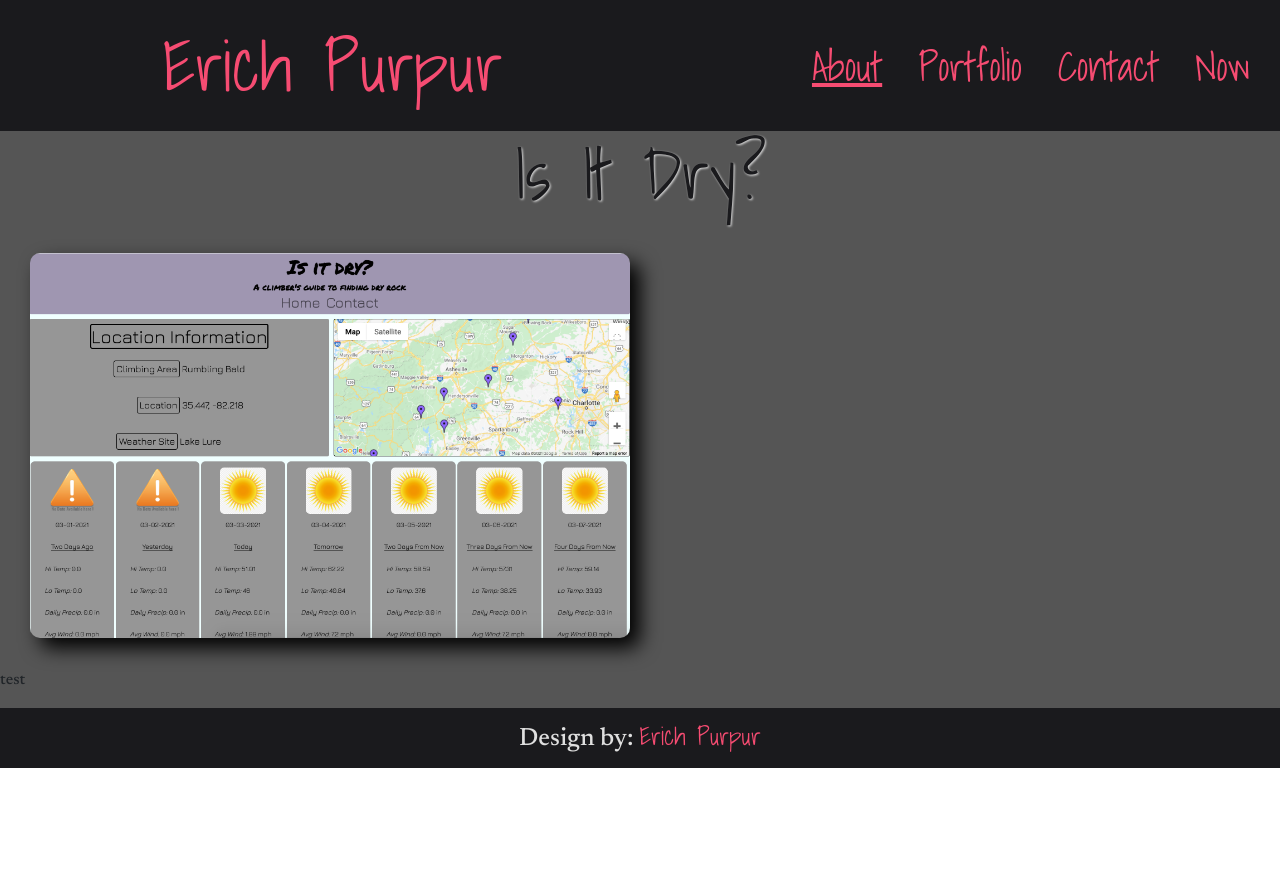
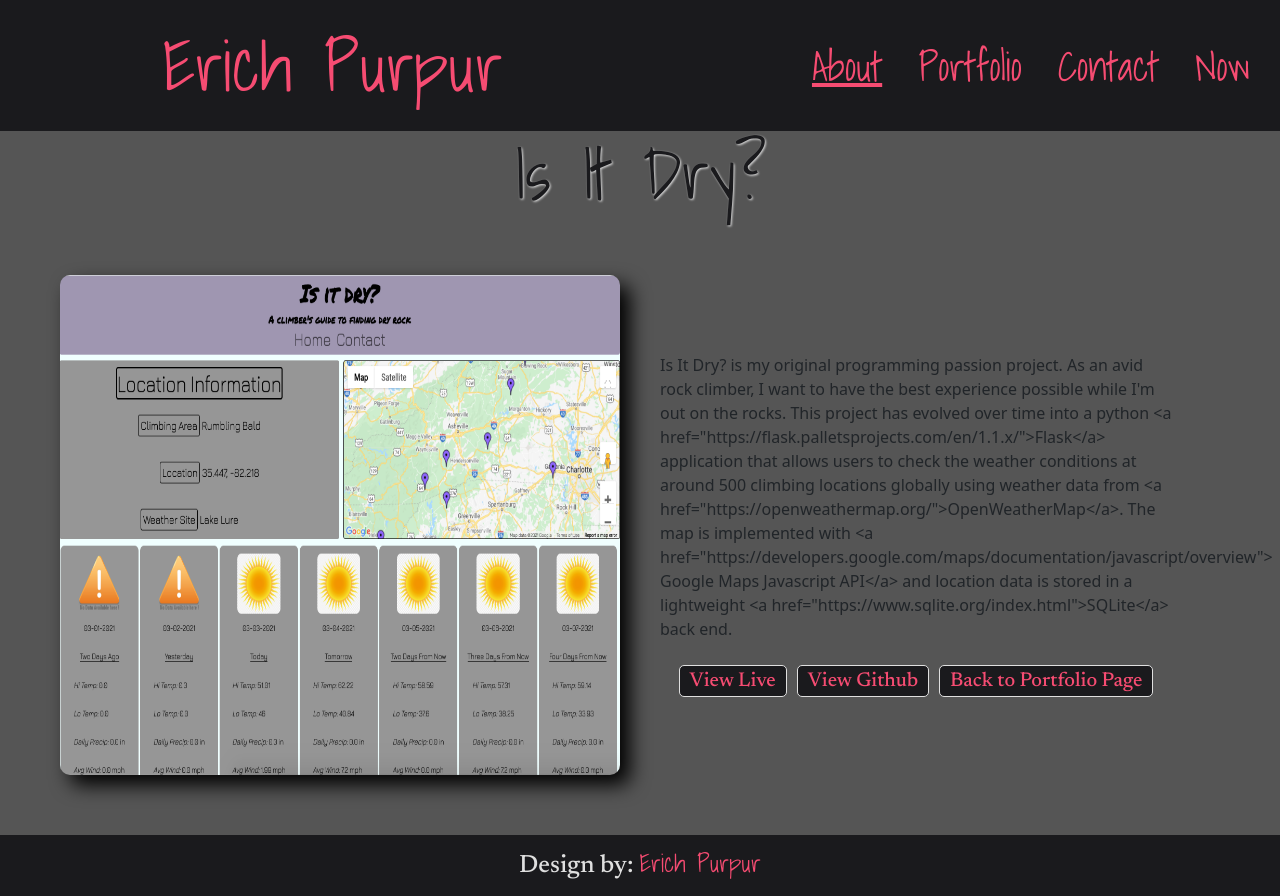
Before and after one commit to epurpur/ReactPortfolio, a React (Create React App) app: page /isitdry in a window 1280 px wide. Before the commit the page ends 800 px from the top, so only its background shows below. Built offline with nearby package versions, Linux system fonts and the light colour scheme.

Commit message:
adding styles and buttons to SingleProject component

```diff
--- a/src/App.css
+++ b/src/App.css
@@ -189,15 +189,47 @@ nav .navbar-nav li a {
 #singleProjectContainer {
   display: flex;
   flex-direction: row;
+  align-items: center;
+  width: 100%;
+  margin: 20px;
 }
 
-#singleProjectContainer img {
-  height: auto;
-  width: 600px;
+#singleProjectImg {
+  display: flex;
+  flex-direction: column;
+  text-align: center;
+  width: 50%;
+}
+
+#singleProjectImg img {
+  width: auto;
+  height: 500px;
+  border-radius: 10px;
   filter: drop-shadow(10px 10px 10px black);
-  margin: 30px;
-  border-radius: 10px;
+  margin: 40px;
 }
+
+#singleProjectInfo {
+  width: 40%;
+}
+
+#projectLinks {
+  display: flex;
+  flex-direction: row;
+  justify-content: center;
+}
+
+#singleProjectContainer p {
+  padding: 0 10px 0 10px;
+  margin: 0 5px 0 5px;
+  border: 1px solid var(--font-cream);
+  border-radius: 5px;
+  background-color: var(--background-black);
+  color: var(--font-pink);
+  font-size: 20px;
+  font-family: var(--text-normal)
+}
+
 
 
 
--- a/src/App.js
+++ b/src/App.js
@@ -37,7 +37,7 @@ function App() {
       id: 3,
       title: 'Boone Real Estate',
       active: true,
-      id: `Since 2018 I've collaborated with <a href="https://boonerealestate.com/">Boone Real Estate</a> to improve and manage a direct-mail marketing campaign. I set up a <a href="https://www.postgresql.org/">PostgreSQL</a> database and used
+      info: `Since 2018 I've collaborated with <a href="https://boonerealestate.com/">Boone Real Estate</a> to improve and manage a direct-mail marketing campaign. I set up a <a href="https://www.postgresql.org/">PostgreSQL</a> database and used
       python scripts as well as PostgreSQL's <a href="https://postgis.net/">PostGIS</a> spatial extension in order to clean the large dataset (~230k records). I later
       integrated this data into the company's <a href=" https://www.salesforce.com/">Salesforce</a> instance and configured <a href="https://www.geopointe.com/">Geopointe</a>, a native Salesforce mapping extension, to visualize the data spatially.
       This allows for easier integration with the company's direct-mail workfow and management of its internal data.`,
--- a/src/components/SingleProject.js
+++ b/src/components/SingleProject.js
@@ -1,17 +1,27 @@
 import React from 'react'
+import { Link } from 'react-router-dom'
 
 const SingleProject = ( {title, info, imgLink, deployLink} ) => {
 
 
 
     return (
-        <div>
+        <div >
             <h1> {title} </h1>
             <div id='singleProjectContainer'>
-                <img src={`/images/${imgLink}.png`} alt={`${title} application screenshot`}></img>
-            </div>
-            <div id='singleProjectInfo'>
-                <p>test</p>
+                <div id='singleProjectImg'>
+                    <img src={`/images/${imgLink}.png`} alt={`${title} application screenshot`}></img>
+                </div>
+                <div id='singleProjectInfo'>
+                    <div>{info}</div>
+                    <br></br>
+                    <div id='projectLinks'>
+                        <a href={deployLink}><p>View Live</p></a>
+                        <p>View Github</p>
+                        <Link to='/Portfolio'><p> Back to Portfolio Page </p></Link>
+                    </div>
+
+                </div>
             </div>
         </div>
     )
```
